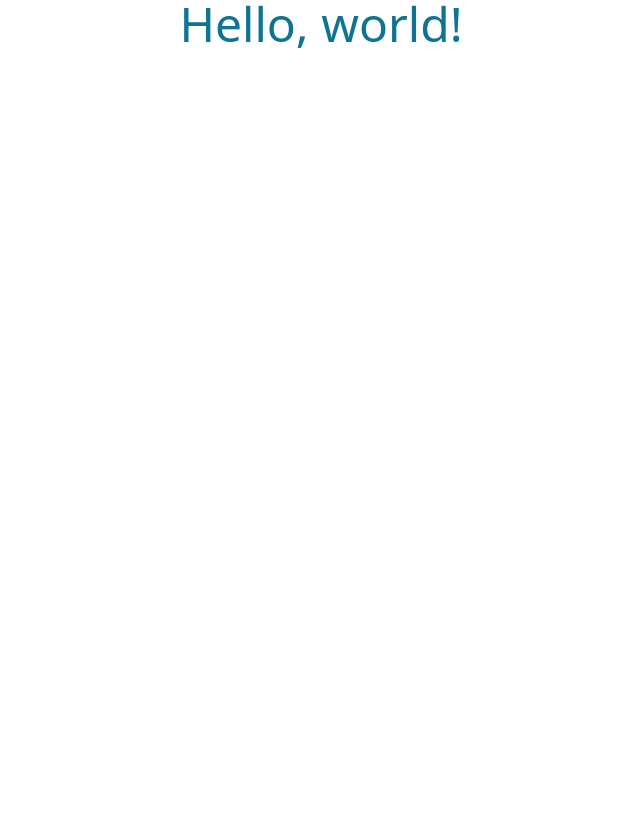
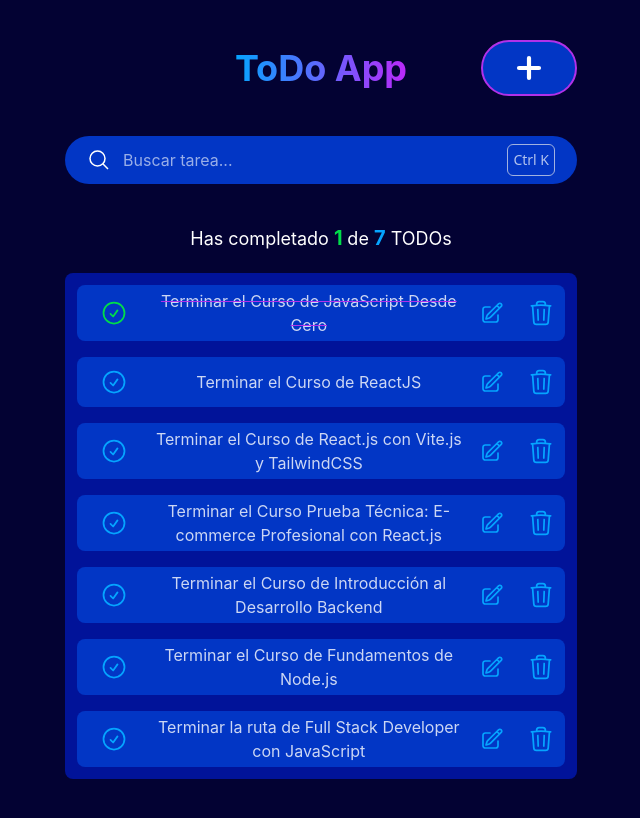
Before and after one commit to josttme/to-do-app, a React (Vite) app: page / in a window 1280 px wide. Shown: the top 818 px of the page, without its empty margins (319-959 px from the left). Built offline with nearby package versions, Linux system fonts and the light colour scheme.

Commit message:
:lipstick: [ADD] Todo app visual , Added TodoTitle, TodoCounter, TodoSearch, TodoList, TodoItem and TodoButtonCreate components. for the visual interface based on my previous Todo project design.

```diff
--- a/index.html
+++ b/index.html
@@ -5,8 +5,8 @@
     <meta name="viewport" content="width=device-width, initial-scale=1.0" />
     <title>ToDo App</title>
   </head>
-  <body>
-    <div id="root"></div>
+  <body style="background-color: #030233">
+    <div id="root" class="min-h-screen relative pt-10 pb-20"></div>
     <script type="module" src="/src/main.jsx"></script>
   </body>
 </html>
--- a/src/App.jsx
+++ /dev/null
@@ -1,5 +0,0 @@
-function App() {
-	return <h1 className="text-center text-5xl text-cyan-700">Hello, world!</h1>
-}
-
-export default App
--- /dev/null
+++ b/src/components/TodoButtonCreate.jsx
@@ -0,0 +1,25 @@
+export function TodoButtonCreate() {
+	return (
+		<div className="group fixed bottom-5 right-5 z-50   h-14 w-14 lg:absolute lg:bottom-0 lg:right-0  lg:w-24 ">
+			<button className="rounded-fullftransform grid h-14 w-14 place-content-center rounded-full border-2  border-[#b131e9] bg-[#0236c5] hover:cursor-pointer hover:bg-blue-700   focus:outline-none focus:ring focus:ring-[#b131e9] focus:ring-opacity-80  lg:w-24">
+				<svg
+					className=" h-10 w-10"
+					xmlns="http://www.w3.org/2000/svg"
+					fill="none"
+					viewBox="0 0 24 24"
+					strokeWidth={2.5}
+					stroke="currentColor"
+				>
+					<path
+						strokeLinecap="round"
+						strokeLinejoin="round"
+						d="M12 6v12m6-6H6"
+					/>
+				</svg>
+			</button>
+			<span className="text-ms text-md absolute -bottom-28  left-1/2  hidden h-12 w-36 -translate-x-1/2 -translate-y-full transform place-content-center rounded-lg bg-blue-600  text-center font-sans text-white after:absolute after:bottom-full after:left-1/2 after:-translate-x-1/2 after:border-8 after:border-x-transparent after:border-b-blue-600 after:border-t-transparent after:content-[''] lg:group-hover:grid ">
+				Crea un ToDo (m)
+			</span>
+		</div>
+	)
+}
--- /dev/null
+++ b/src/components/TodoCounter.jsx
@@ -0,0 +1,15 @@
+import { PropTypes } from 'prop-types'
+
+export function TodoCounter({ completed, total }) {
+	return (
+		<h2 className="pb-5  pt-10 text-center text-lg text-white">
+			Has completado{' '}
+			<span className="text-xl font-bold text-[#00de49]">{completed} </span>
+			de <span className="text-xl font-bold text-[#05a4ff]">{total}</span> TODOs
+		</h2>
+	)
+}
+TodoCounter.propTypes = {
+	total: PropTypes.number.isRequired,
+	completed: PropTypes.number.isRequired
+}
--- /dev/null
+++ b/src/components/TodoItem.jsx
@@ -0,0 +1,66 @@
+import { PropTypes } from 'prop-types'
+export function TodoItem({ text, completed = true }) {
+	const isCompletedText = `text-white text-center  text-white/80 text-center' ${
+		completed && 'line-through decoration-[#b131e9] decoration-3'
+	}`
+	const isCompletedChecked = `w-7 h-7  ${
+		completed
+			? 'stroke-[#00de49] lg:hover:stroke-[#00de49]'
+			: 'stroke-[#05a4ff] lg:hover:stroke-yellow-500'
+	}`
+	return (
+		<li className="grid min-h-[50px] w-full  grid-cols-item items-center justify-items-center rounded-lg bg-[#0236c5] py-1 ">
+			<span className="cursor-pointer ">
+				<svg
+					className={isCompletedChecked}
+					xmlns="http://www.w3.org/2000/svg"
+					fill="none"
+					viewBox="0 0 24 24"
+					strokeWidth={1.5}
+				>
+					<path
+						strokeLinecap="round"
+						strokeLinejoin="round"
+						d="M9 12.75L11.25 15 15 9.75M21 12a9 9 0 11-18 0 9 9 0 0118 0z"
+					/>
+				</svg>
+			</span>
+			<p className={isCompletedText}>{text}</p>
+			<span className="cursor-pointer">
+				<svg
+					xmlns="http://www.w3.org/2000/svg"
+					fill="none"
+					viewBox="0 0 24 24"
+					strokeWidth={1.7}
+					className="h-6 w-6 stroke-[#05a4ff] hover:stroke-[#c12df4]"
+				>
+					<path
+						strokeLinecap="round"
+						strokeLinejoin="round"
+						d="M16.862 4.487l1.687-1.688a1.875 1.875 0 112.652 2.652L10.582 16.07a4.5 4.5 0 01-1.897 1.13L6 18l.8-2.685a4.5 4.5 0 011.13-1.897l8.932-8.931zm0 0L19.5 7.125M18 14v4.75A2.25 2.25 0 0115.75 21H5.25A2.25 2.25 0 013 18.75V8.25A2.25 2.25 0 015.25 6H10"
+					/>
+				</svg>
+			</span>
+			<span className="cursor-pointer ">
+				<svg
+					xmlns="http://www.w3.org/2000/svg"
+					fill="none"
+					viewBox="0 0 24 24"
+					strokeWidth={1.5}
+					className="h-7 w-7 stroke-[#05a4ff] hover:stroke-red-500"
+				>
+					<path
+						strokeLinecap="round"
+						strokeLinejoin="round"
+						d="M14.74 9l-.346 9m-4.788 0L9.26 9m9.968-3.21c.342.052.682.107 1.022.166m-1.022-.165L18.16 19.673a2.25 2.25 0 01-2.244 2.077H8.084a2.25 2.25 0 01-2.244-2.077L4.772 5.79m14.456 0a48.108 48.108 0 00-3.478-.397m-12 .562c.34-.059.68-.114 1.022-.165m0 0a48.11 48.11 0 013.478-.397m7.5 0v-.916c0-1.18-.91-2.164-2.09-2.201a51.964 51.964 0 00-3.32 0c-1.18.037-2.09 1.022-2.09 2.201v.916m7.5 0a48.667 48.667 0 00-7.5 0"
+					/>
+				</svg>
+			</span>
+		</li>
+	)
+}
+
+TodoItem.propTypes = {
+	text: PropTypes.string.isRequired,
+	completed: PropTypes.bool
+}
--- /dev/null
+++ b/src/components/TodoList.jsx
@@ -0,0 +1,13 @@
+import { PropTypes } from 'prop-types'
+
+export function TodoList({ children }) {
+	return (
+		<ul className="ml-auto mr-auto grid min-h-[70px] w-11/12 max-w-lg items-center gap-4 rounded-lg bg-[#011399] p-3 text-center">
+			{children}
+		</ul>
+	)
+}
+
+TodoList.propTypes = {
+	children: PropTypes.node.isRequired
+}
--- /dev/null
+++ b/src/components/TodoSearch.jsx
@@ -0,0 +1,56 @@
+/* import { useEffect, useRef } from 'react'
+ */
+export function TodoSearch(/* {
+	searchValue,
+	setSearchValue,
+	ctrlKPressed,
+	setCtrlKPressed,
+	loading
+} */) {
+	/* const onSearchValueChange = (e) => {
+		setSearchValue(e.target.value)
+	}
+	const inputRef = useRef()
+
+	useEffect(() => {
+		if (ctrlKPressed) {
+			inputRef.current.focus()
+		}
+	}, [ctrlKPressed])
+	const handleBlur = () => {
+		setCtrlKPressed(false)
+	} */
+	return (
+		<div className="focus-within  ml-auto mr-auto grid  h-12 w-10/12 max-w-lg items-center  overflow-hidden rounded-3xl border-2 border-transparent bg-[#0236c5] p-2  focus-within:border-blue-400 focus-within:outline-none">
+			<div className="relative flex items-center">
+				<span className="absolute left-3">
+					<svg
+						xmlns="http://www.w3.org/2000/svg"
+						fill="none"
+						viewBox="0 0 24 24"
+						strokeWidth={1.5}
+						stroke="currentColor"
+						className="h-6 w-6"
+					>
+						<path d="M21 21l-5.197-5.197m0 0A7.5 7.5 0 105.196 5.196a7.5 7.5 0 0010.607 10.607z" />
+					</svg>
+				</span>
+				<input
+					type="text"
+					placeholder="Buscar tarea..."
+					// value={searchValue}
+					// onChange={onSearchValueChange}
+					// ref={inputRef}
+					// onBlur={handleBlur}
+					// disabled={loading}
+					className="block h-7 w-full bg-[#0236c5] py-3 pl-12  pr-5 placeholder-white/60 focus:outline-none  disabled:opacity-50 lg:pr-16"
+				/>
+				<div className="absolute inset-y-0 right-3 hidden  items-center lg:flex">
+					<kbd className="inline-flex items-center rounded-md border px-[5px]  py-[5px]  font-sans text-sm  text-white opacity-70">
+						Ctrl K
+					</kbd>
+				</div>
+			</div>
+		</div>
+	)
+}
--- /dev/null
+++ b/src/components/TodoTitle.jsx
@@ -0,0 +1,19 @@
+import { useRef, useEffect } from 'react'
+
+export function TodoTitle() {
+	const textRef = useRef()
+	useEffect(() => {
+		textRef.current.setAttribute(
+			'style',
+			'-webkit-background-clip: text; -webkit-text-fill-color: transparent;'
+		)
+	}, [])
+	return (
+		<h1
+			ref={textRef}
+			className="inline-block bg-gradient-to-r from-[#05a4ff] to-[#bb29fa]  text-center text-4xl font-bold"
+		>
+			ToDo App
+		</h1>
+	)
+}
--- a/src/index.css
+++ b/src/index.css
@@ -1,3 +1,16 @@
 @tailwind base;
 @tailwind components;
 @tailwind utilities;
+html {
+		font-family:
+			-apple-system,
+			BlinkMacSystemFont,
+			segoe ui,
+			Roboto,
+			Helvetica,
+			Arial,
+			sans-serif,
+			apple color emoji,
+			segoe ui emoji,
+			segoe ui symbol;
+	}
--- a/src/main.jsx
+++ b/src/main.jsx
@@ -1,6 +1,6 @@
 import React from 'react'
 import ReactDOM from 'react-dom/client'
-import App from './App.jsx'
+import { App } from './pages/App'
 import './index.css'
 
 ReactDOM.createRoot(document.getElementById('root')).render(
--- /dev/null
+++ b/src/pages/App.jsx
@@ -0,0 +1,51 @@
+import { TodoTitle } from '../components/TodoTitle'
+import { TodoCounter } from '../components/TodoCounter'
+import { TodoSearch } from '../components/TodoSearch'
+import { TodoList } from '../components/TodoList'
+import { TodoItem } from '../components/TodoItem'
+import { TodoButtonCreate } from '../components/TodoButtonCreate'
+
+const defaultTodos = [
+	{ text: 'Terminar el Curso de JavaScript Desde Cero', completed: true },
+	{ text: 'Terminar el Curso de ReactJS', completed: false },
+	{
+		text: 'Terminar el Curso de React.js con Vite.js y TailwindCSS',
+		completed: false
+	},
+	{
+		text: 'Terminar el Curso Prueba Técnica: E-commerce Profesional con React.js',
+		completed: false
+	},
+	{
+		text: 'Terminar el Curso de Introducción al Desarrollo Backend',
+		completed: false
+	},
+	{
+		text: 'Terminar el Curso de Fundamentos de Node.js',
+		completed: false
+	},
+	{
+		text: 'Terminar la ruta de Full Stack Developer con JavaScript',
+		completed: false
+	}
+]
+
+export function App() {
+	return (
+		<section className="text-center text-white">
+			<div className=" mx-auto mb-10 grid h-14  w-11/12 max-w-lg place-items-center lg:relative">
+				<TodoTitle />
+				<TodoButtonCreate />
+			</div>
+
+			<TodoSearch />
+			<TodoCounter completed={1} total={7} />
+
+			<TodoList>
+				{defaultTodos.map(({ text, completed }) => (
+					<TodoItem key={text} text={text} completed={completed} />
+				))}
+			</TodoList>
+		</section>
+	)
+}
--- a/tailwind.config.js
+++ b/tailwind.config.js
@@ -2,7 +2,17 @@
 export default {
 	content: ['./index.html', './src/**/*.{js,jsx}'],
 	theme: {
-		extend: {}
+		extend: {
+			colors: {
+				primary: '#000021'
+			},
+			gridTemplateColumns: {
+				16: 'repeat(16, minmax(0, 1fr))',
+
+				// Complex site-specific column configuration
+				item: '15% 1fr 10% 10%'
+			}
+		}
 	},
 	plugins: []
 }
```
